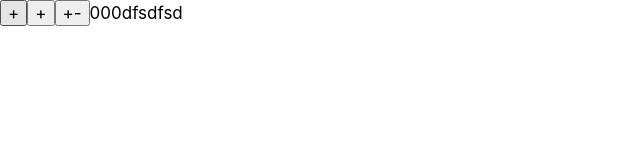
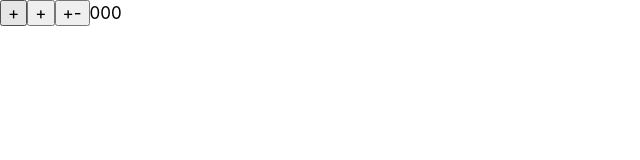
Before and after one commit to artipavl/goit-react-hw-02-feedback, a React (Create React App) app: page / in a window 1280 px wide. Shown: the top 160 px of the page, without its empty margins (0-640 px from the left). Built offline with nearby package versions, Linux system fonts and the light colour scheme.

Commit message:
Update App.jsx

```diff
--- a/src/components/App.jsx
+++ b/src/components/App.jsx
@@ -4,7 +4,6 @@ export const App = () => {
   return (
     <>
       <Feedback/>
-      dfsdfsd
     </>
   );
 };
```
